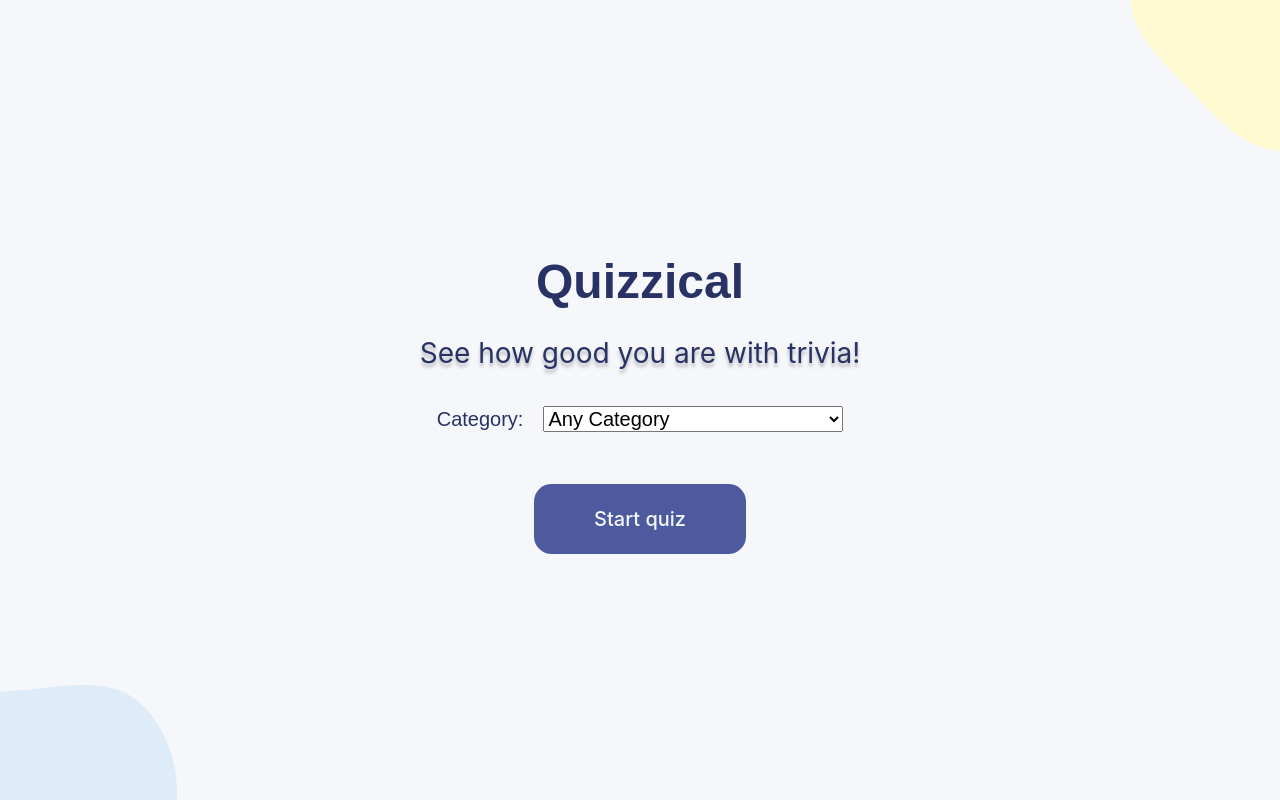
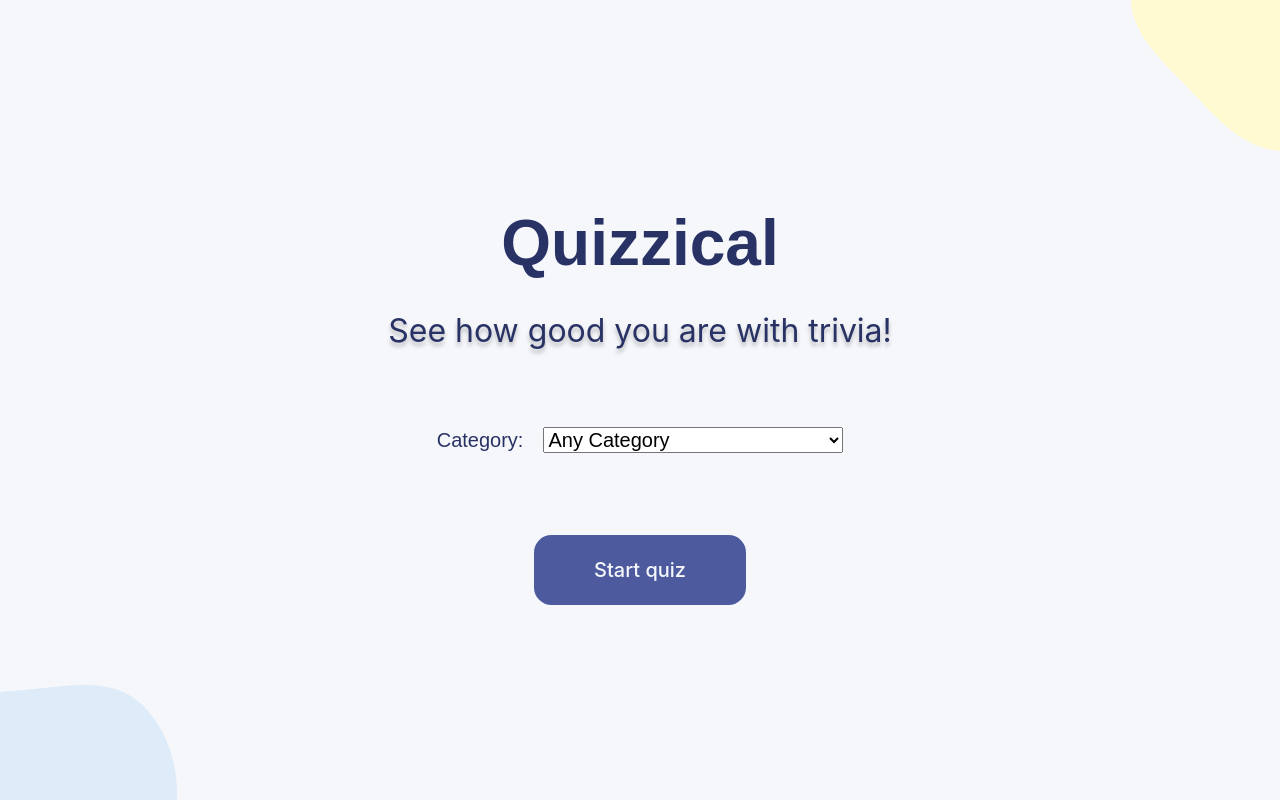
Before and after one commit to fontilan/quizzical, a React (Create React App) app: page / in a window 1280 px wide. Built offline with nearby package versions, Linux system fonts and the light colour scheme; a web font is replaced by a local one.

Commit message:
feat: increase spacing between elements

```diff
--- a/src/styles/css/index.css
+++ b/src/styles/css/index.css
@@ -70,17 +70,17 @@ hr {
   text-align: center;
 }
 .intro--title {
-  font-size: 3rem;
+  font-size: 4rem;
   font-weight: 700;
 }
 .intro--description {
   font-family: "Inter", sans-serif;
-  font-size: 1.75rem;
+  font-size: 2rem;
   margin-top: 0.5em;
   text-shadow: 0 0.125em 0.125em rgba(0, 0, 0, 0.25);
 }
 .intro--form {
-  margin-top: 1em;
+  margin-top: 3em;
 }
 .intro--label {
   display: block;
@@ -100,7 +100,7 @@ hr {
   cursor: pointer;
   font-family: "Inter", sans-serif;
   font-weight: 500;
-  margin-top: 2.5em;
+  margin-top: 4em;
   padding: 1em 3em;
 }
 
--- a/src/styles/scss/index.scss
+++ b/src/styles/scss/index.scss
@@ -86,19 +86,19 @@ hr {
   text-align: center;
 
   &--title {
-    font-size: 3rem;
+    font-size: 4rem;
     font-weight: 700;
   }
 
   &--description {
     font-family: $font-secondary;
-    font-size: 1.75rem;
+    font-size: 2rem;
     margin-top: 0.5em;
     text-shadow: 0 0.125em 0.125em rgba(0, 0, 0, 0.25);
   }
 
   &--form {
-    margin-top: 1em;
+    margin-top: 3em;
   }
 
   &--label {
@@ -121,7 +121,7 @@ hr {
     cursor: pointer;
     font-family: $font-secondary;
     font-weight: 500;
-    margin-top: 2.5em;
+    margin-top: 4em;
     padding: 1em 3em;
   }
 }
```
